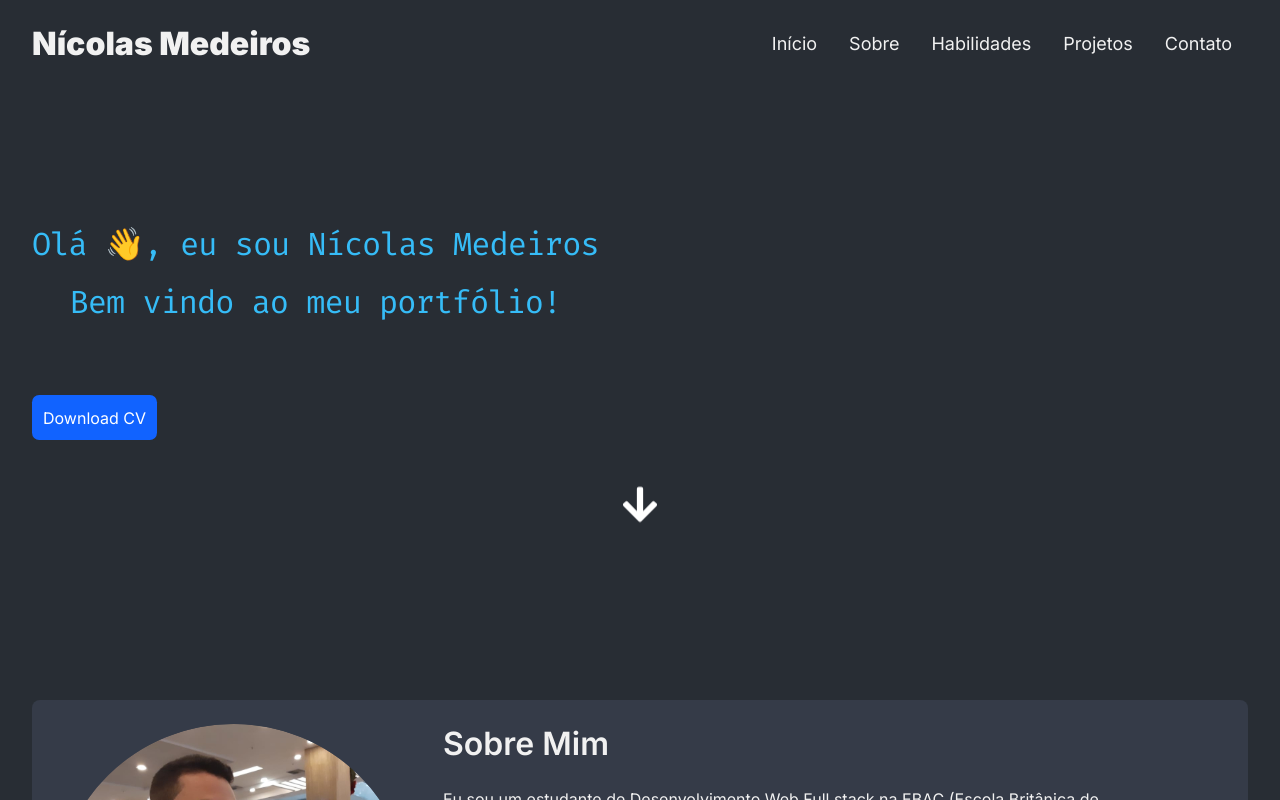
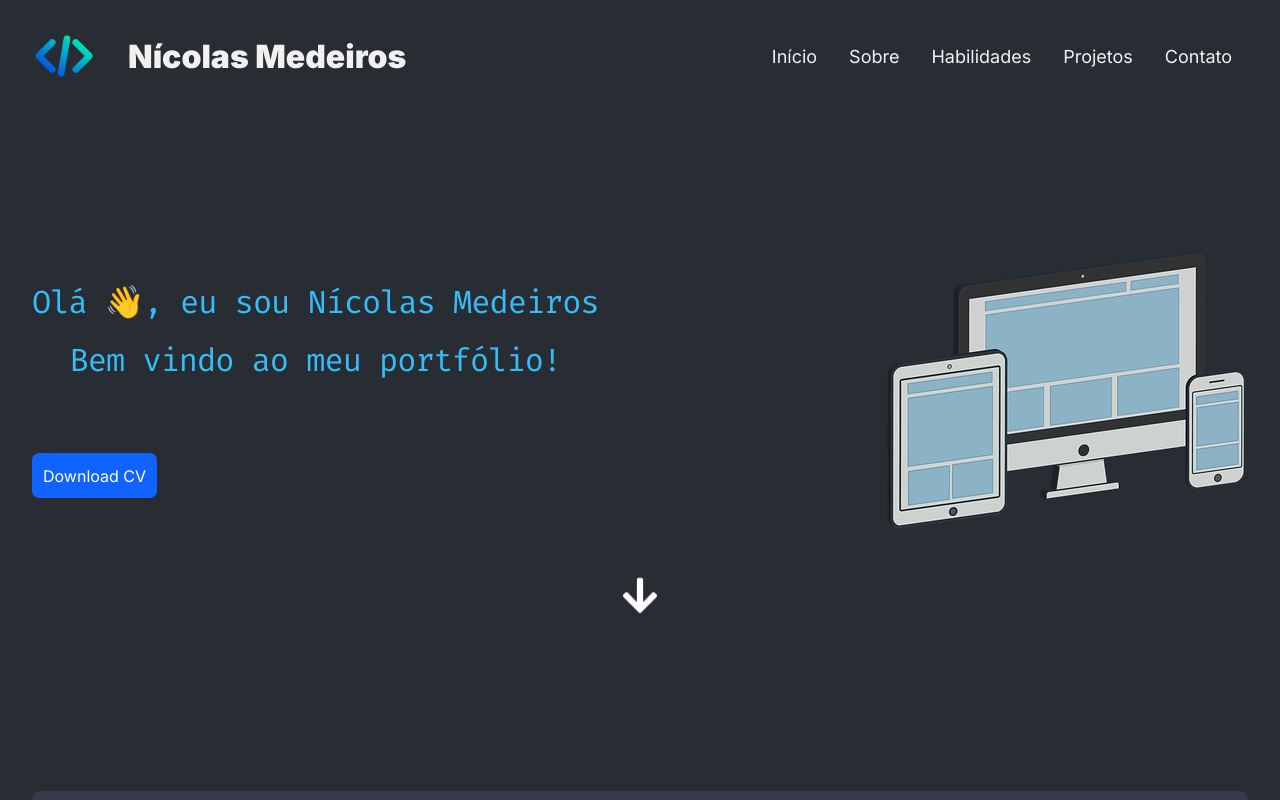
Before and after one commit to nicolasmrodrigues/portfolio, a React (Vite) app: page / in a window 1280 px wide. Shown: the top 800 px of the page. Built offline with nearby package versions, Linux system fonts and the light colour scheme.

Commit message:
corrigindo bugs

```diff
--- a/src/components/Header/index.tsx
+++ b/src/components/Header/index.tsx
@@ -31,9 +31,10 @@ const Header = () => {
 			<HeaderContainer>
 				<TitleLink href="#">
 					<img
+						id="favicon"
 						src="/favicon.png"
 						alt=""
-						onLoad={() => removeSkeleton(setIsLoading)}
+						onLoad={() => removeSkeleton(setIsLoading, 'favicon')}
 						className="loading"
 					/>
 					{isLoading && <Skeleton />}
--- a/src/components/Hero/index.tsx
+++ b/src/components/Hero/index.tsx
@@ -17,10 +17,11 @@ const Hero = () => {
 				</Container>
 				<Container>
 					<img
+						id="computers"
 						src="/computers.webp"
 						alt=""
 						className="loading"
-						onLoad={() => removeSkeleton(setIsLoading)}
+						onLoad={() => removeSkeleton(setIsLoading, 'computers')}
 					/>
 					{isLoading && <Skeleton />}
 				</Container>
```
